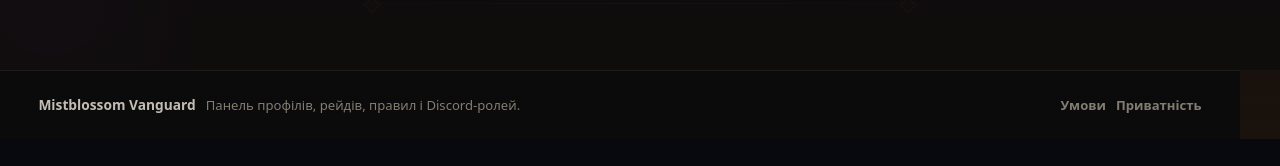
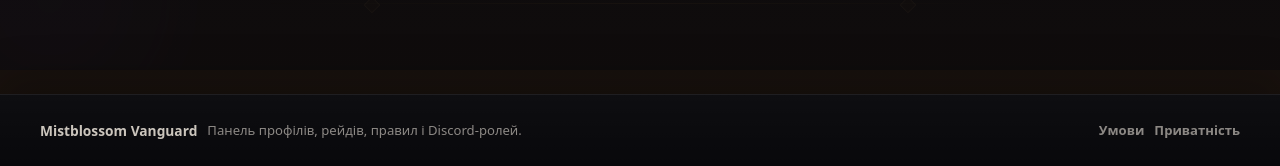
Before and after one commit to LihvoDruida/lihvodruida-dashboard, a Next.js app in the folder dashboard/: page /login in a window 1280 px wide. Shown: the part 730-896 px from the top of the page. Before the commit the page ends 869 px from the top, so only its background shows below. Built offline with nearby package versions, Linux system fonts and the light colour scheme; no server answers.

Commit message:
style(dashboard): make footer full width with constrained inner content

```diff
--- a/dashboard/src/app/theme.css
+++ b/dashboard/src/app/theme.css
@@ -2655,3 +2655,112 @@ main:has(.applications-live-filters) .card.panel {
     width: fit-content !important;
   }
 }
+
+
+/* Final footer correction: full viewport strip, constrained inner content. */
+.app-footer.app-footer--site-wide {
+  position: relative !important;
+  z-index: 1 !important;
+  box-sizing: border-box !important;
+  inline-size: 100vw !important;
+  width: 100vw !important;
+  max-inline-size: 100vw !important;
+  max-width: 100vw !important;
+  margin-block: clamp(22px, 3vh, 34px) 0 !important;
+  margin-inline: calc(50% - 50vw) !important;
+  padding: 0 !important;
+  border: 0 !important;
+  border-top: 1px solid rgba(255, 255, 255, 0.09) !important;
+  border-radius: 0 !important;
+  color: rgba(236, 226, 207, 0.72) !important;
+  background:
+    linear-gradient(180deg, rgba(255, 255, 255, 0.025), transparent),
+    rgba(6, 8, 12, 0.86) !important;
+  box-shadow: 0 -18px 42px rgba(0, 0, 0, 0.22) !important;
+  overflow: clip !important;
+}
+
+.app-footer.app-footer--site-wide .app-footer__inner {
+  box-sizing: border-box !important;
+  inline-size: min(calc(100% - (var(--site-gutter) * 2)), var(--site-max)) !important;
+  width: min(calc(100% - (var(--site-gutter) * 2)), var(--site-max)) !important;
+  max-inline-size: var(--site-max) !important;
+  max-width: var(--site-max) !important;
+  min-height: 74px !important;
+  margin: 0 auto !important;
+  padding: 18px 0 calc(20px + var(--safe-bottom)) !important;
+  display: flex !important;
+  align-items: center !important;
+  justify-content: space-between !important;
+  gap: 18px !important;
+  border: 0 !important;
+  border-radius: 0 !important;
+  background: transparent !important;
+  box-shadow: none !important;
+}
+
+.app-footer.app-footer--site-wide .app-footer__brand,
+.app-footer.app-footer--site-wide .app-footer__links {
+  min-width: 0 !important;
+  display: flex !important;
+  flex-wrap: wrap !important;
+  align-items: center !important;
+  gap: 10px !important;
+}
+
+.app-footer.app-footer--site-wide .app-footer__brand {
+  justify-content: flex-start !important;
+}
+
+.app-footer.app-footer--site-wide .app-footer__links {
+  justify-content: flex-end !important;
+  margin-left: auto !important;
+}
+
+.app-footer.app-footer--site-wide .app-footer__brand strong {
+  color: rgba(235, 228, 218, 0.86) !important;
+  font-size: 0.86rem !important;
+  line-height: 1.25 !important;
+}
+
+.app-footer.app-footer--site-wide .app-footer__brand span,
+.app-footer.app-footer--site-wide .app-footer__links a {
+  color: rgba(235, 228, 218, 0.58) !important;
+  font-size: 0.82rem !important;
+  line-height: 1.35 !important;
+}
+
+.app-footer.app-footer--site-wide .app-footer__links a {
+  min-height: 0 !important;
+  padding: 0 !important;
+  border: 0 !important;
+  border-radius: 0 !important;
+  background: transparent !important;
+  text-decoration: none !important;
+}
+
+.app-footer.app-footer--site-wide .app-footer__links a:hover,
+.app-footer.app-footer--site-wide .app-footer__links a:focus-visible {
+  color: var(--ui-accent-strong) !important;
+  text-decoration: none !important;
+}
+
+@media (max-width: 760px) {
+  .app-footer.app-footer--site-wide .app-footer__inner,
+  .app-footer.app-footer--site-wide .app-footer__brand,
+  .app-footer.app-footer--site-wide .app-footer__links {
+    align-items: flex-start !important;
+    justify-content: flex-start !important;
+  }
+
+  .app-footer.app-footer--site-wide .app-footer__inner {
+    flex-direction: column !important;
+    gap: 10px !important;
+    min-height: 0 !important;
+    padding-block: 16px calc(18px + var(--safe-bottom)) !important;
+  }
+
+  .app-footer.app-footer--site-wide .app-footer__links {
+    margin-left: 0 !important;
+  }
+}
--- a/dashboard/src/components/AppFooter.tsx
+++ b/dashboard/src/components/AppFooter.tsx
@@ -1,6 +1,6 @@
 export default function AppFooter() {
   return (
-    <footer className="app-footer" aria-label="Юридична інформація Mistblossom Vanguard">
+    <footer className="app-footer app-footer--site-wide" aria-label="Юридична інформація Mistblossom Vanguard">
       <div className="app-footer__inner">
         <div className="app-footer__brand">
           <strong>Mistblossom Vanguard</strong>
```
Also changed, not shown: dashboard/src/app/globals.css.
